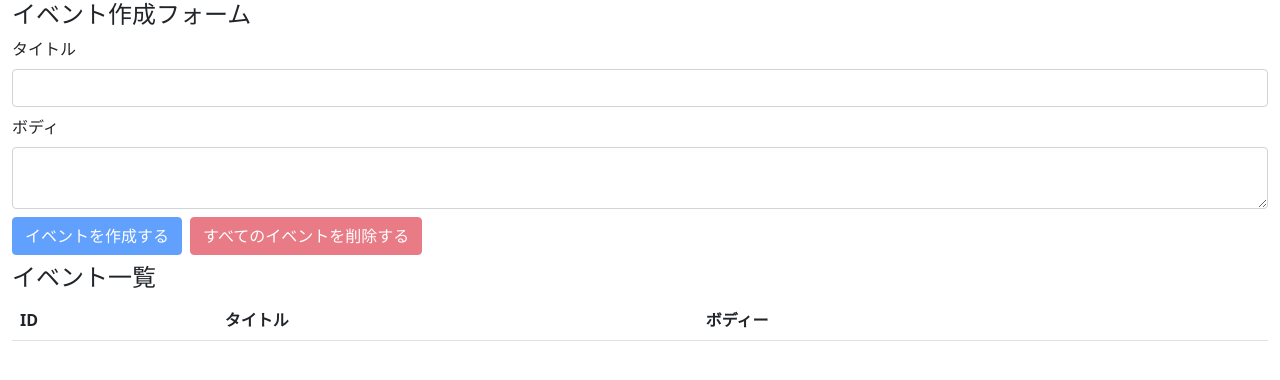
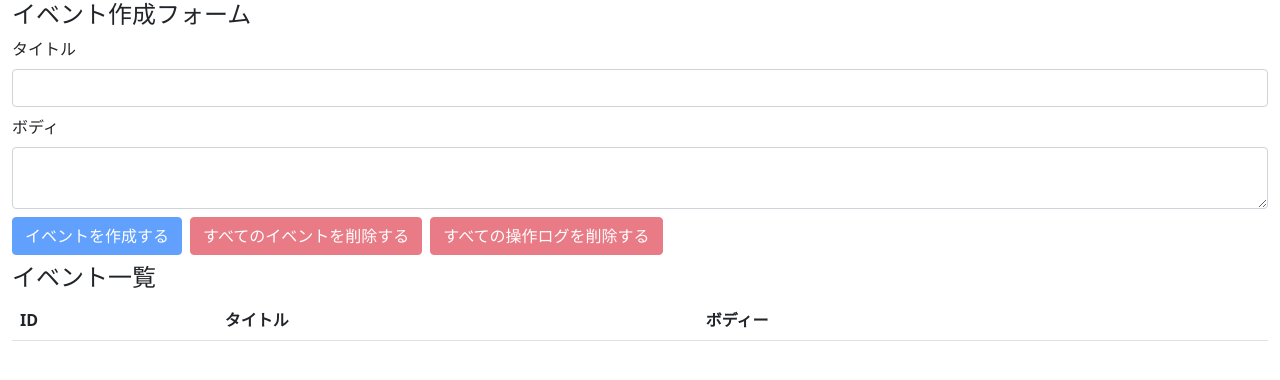
Before and after one commit to kmlite/my-react-hooks-101, a React (Create React App) app: page / in a window 1280 px wide. Shown: the top 380 px of the page. Built offline with nearby package versions, Linux system fonts and the light colour scheme.

Commit message:
delete all operation logs

```diff
--- a/src/components/EventForm.js
+++ b/src/components/EventForm.js
@@ -32,7 +32,7 @@ const EventForm = () => {
     setBody('')
   }
 
-  const deleteAllEvents = e =>{
+  const deleteAllEvents = e => {
     e.preventDefault()
     const result = window.confirm('すべてのイベントを本当に削除しても良いですが？')
     if (!result) return
@@ -44,6 +44,17 @@ const EventForm = () => {
       type: ADD_OPERATION_LOG,
       description: 'すべてのイベントを削除しました。',
       operatedAt: timeCurrentIso8601()
+    })
+
+  }
+
+  const deleteAllOperationLogs = e => {
+    e.preventDefault()
+    const result = window.confirm('すべての操作ログを本当に削除しても良いですが？')
+    if (!result) return
+
+    dispatch({
+      type: DELETE_ALL_OPERATION_LOGS
     })
 
   }
@@ -64,6 +75,7 @@ const EventForm = () => {
         </div>
         <button type="button" className="btn btn-primary mb-2" onClick={addEvent} disabled={unCreatable}>イベントを作成する</button>
         <button type="button" className="btn btn-danger mb-2 ms-2" onClick={deleteAllEvents} disabled={state.events.length === 0}>すべてのイベントを削除する</button>
+        <button type="button" className="btn btn-danger mb-2 ms-2" onClick={deleteAllOperationLogs}disabled={state.operationLogs.length === 0}>すべての操作ログを削除する</button>
       </form>
 
     </>
```
